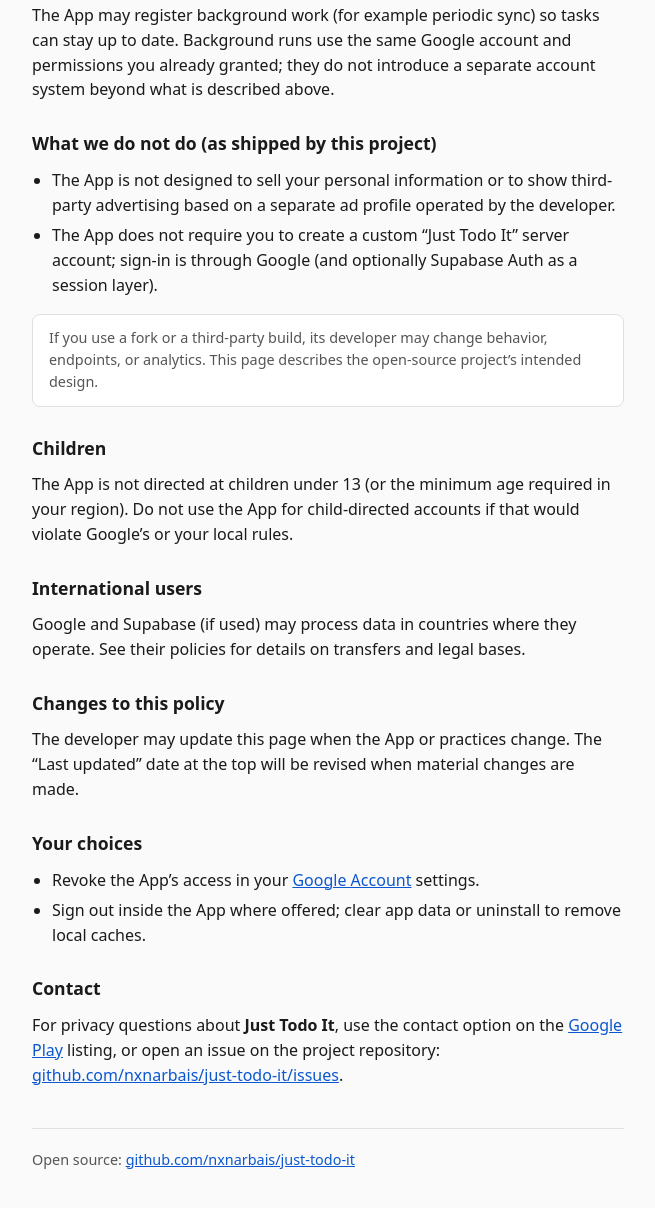
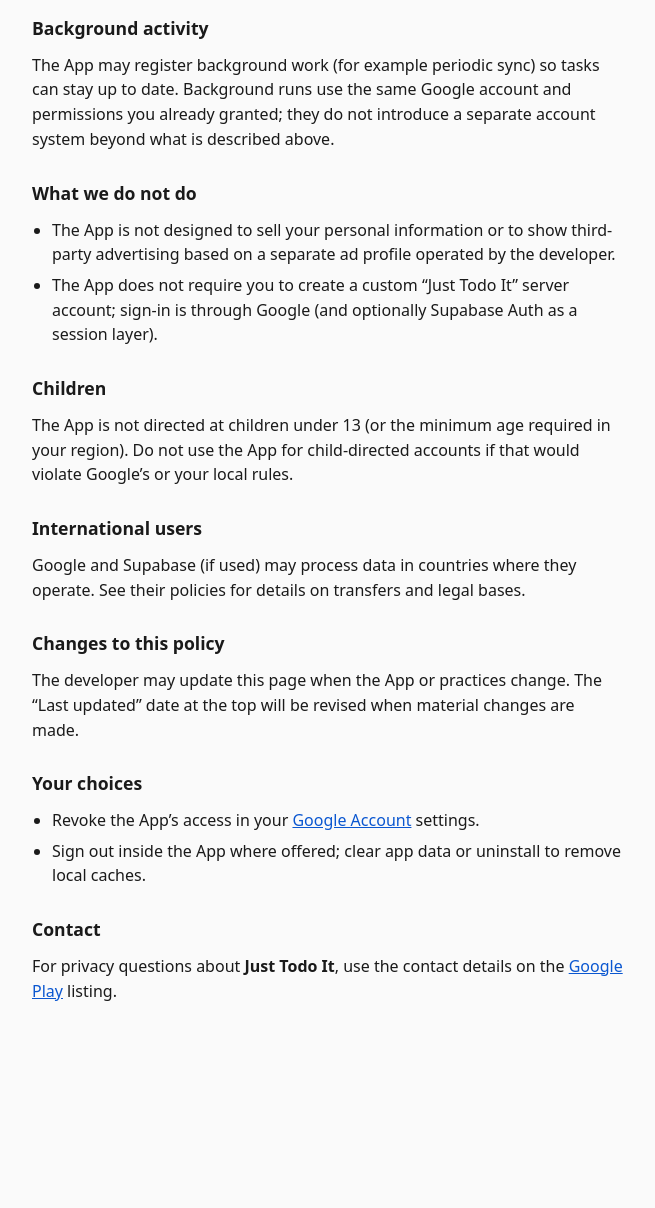
Before and after one commit to nxnarbais/just-todo-it-privacy, a plain HTML site: page index.html in a window 1280 px wide. Shown: the part 1322-2530 px from the top of the page, without its empty margins (312-967 px from the left). After the commit the page ends 2387 px from the top, so only its background shows below. Drawn offline with Linux system fonts and the light colour scheme.

Commit message:
Update index.html

```diff
--- a/index.html
+++ b/index.html
@@ -14,7 +14,6 @@
         --fg: #1a1a1a;
         --muted: #555;
         --bg: #fafafa;
-        --card: #fff;
         --border: #e0e0e0;
         --link: #0b57d0;
       }
@@ -23,7 +22,6 @@
           --fg: #e8e8e8;
           --muted: #a8a8a8;
           --bg: #121212;
-          --card: #1e1e1e;
           --border: #333;
           --link: #8ab4f8;
         }
@@ -78,22 +76,6 @@
       a:hover {
         text-decoration: underline;
       }
-      .note {
-        font-size: 0.9rem;
-        color: var(--muted);
-        padding: 0.75rem 1rem;
-        background: var(--card);
-        border: 1px solid var(--border);
-        border-radius: 8px;
-        margin: 1rem 0;
-      }
-      footer {
-        margin-top: 2.5rem;
-        padding-top: 1.25rem;
-        border-top: 1px solid var(--border);
-        font-size: 0.9rem;
-        color: var(--muted);
-      }
     </style>
   </head>
   <body>
@@ -121,9 +103,13 @@
           href="https://play.google.com/store/apps/details?id=com.justtodoit.app"
           >Google Play</a
         >
-        listing) is responsible for the App’s behavior on your device. Google
-        and, if enabled in your build, Supabase operate their own services under
-        their own policies (linked below).
+        listing) is responsible for the App’s behavior on your device.
+        Google processes account and Tasks data under
+        <a href="https://policies.google.com/privacy">Google’s Privacy Policy</a>.
+        If the App is configured to use Supabase, Supabase processes
+        authentication data under
+        <a href="https://supabase.com/privacy">Supabase’s Privacy Policy</a>
+        (see also the Supabase section below).
       </p>
 
       <h2>Information the App accesses</h2>
@@ -151,7 +137,7 @@
 
       <h2>Optional Supabase authentication</h2>
       <p>
-        Depending on how the App is built and configured, after you sign in
+        Depending on app configuration, after you sign in
         with Google the App may exchange your Google <strong>ID token</strong>
         with <a href="https://supabase.com/">Supabase</a> Auth
         (<code>signInWithIdToken</code>) to create a session. If Supabase is not
@@ -182,7 +168,7 @@
         account system beyond what is described above.
       </p>
 
-      <h2>What we do not do (as shipped by this project)</h2>
+      <h2>What we do not do</h2>
       <ul>
         <li>
           The App is not designed to sell your personal information or to show
@@ -195,11 +181,6 @@
           session layer).
         </li>
       </ul>
-      <p class="note">
-        If you use a fork or a third-party build, its developer may change
-        behavior, endpoints, or analytics. This page describes the open-source
-        project’s intended design.
-      </p>
 
       <h2>Children</h2>
       <p>
@@ -237,25 +218,13 @@
       <h2>Contact</h2>
       <p>
         For privacy questions about <strong>Just Todo It</strong>, use the
-        contact option on the
+        contact details on the
         <a
           href="https://play.google.com/store/apps/details?id=com.justtodoit.app"
           >Google Play</a
         >
-        listing, or open an issue on the project repository:
-        <a href="https://github.com/nxnarbais/just-todo-it/issues"
-          >github.com/nxnarbais/just-todo-it/issues</a
-        >.
+        listing.
       </p>
     </main>
-
-    <footer>
-      <p>
-        Open source:
-        <a href="https://github.com/nxnarbais/just-todo-it"
-          >github.com/nxnarbais/just-todo-it</a
-        >
-      </p>
-    </footer>
   </body>
 </html>
```
